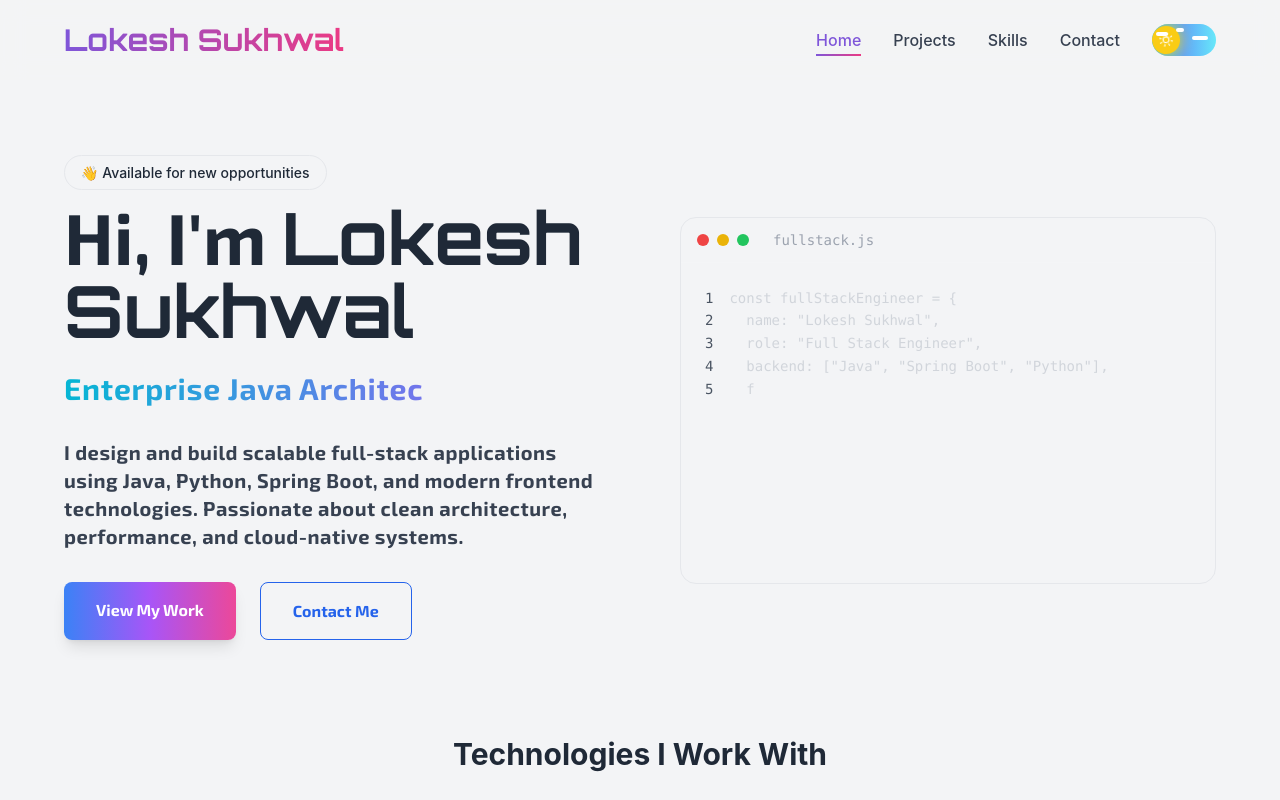
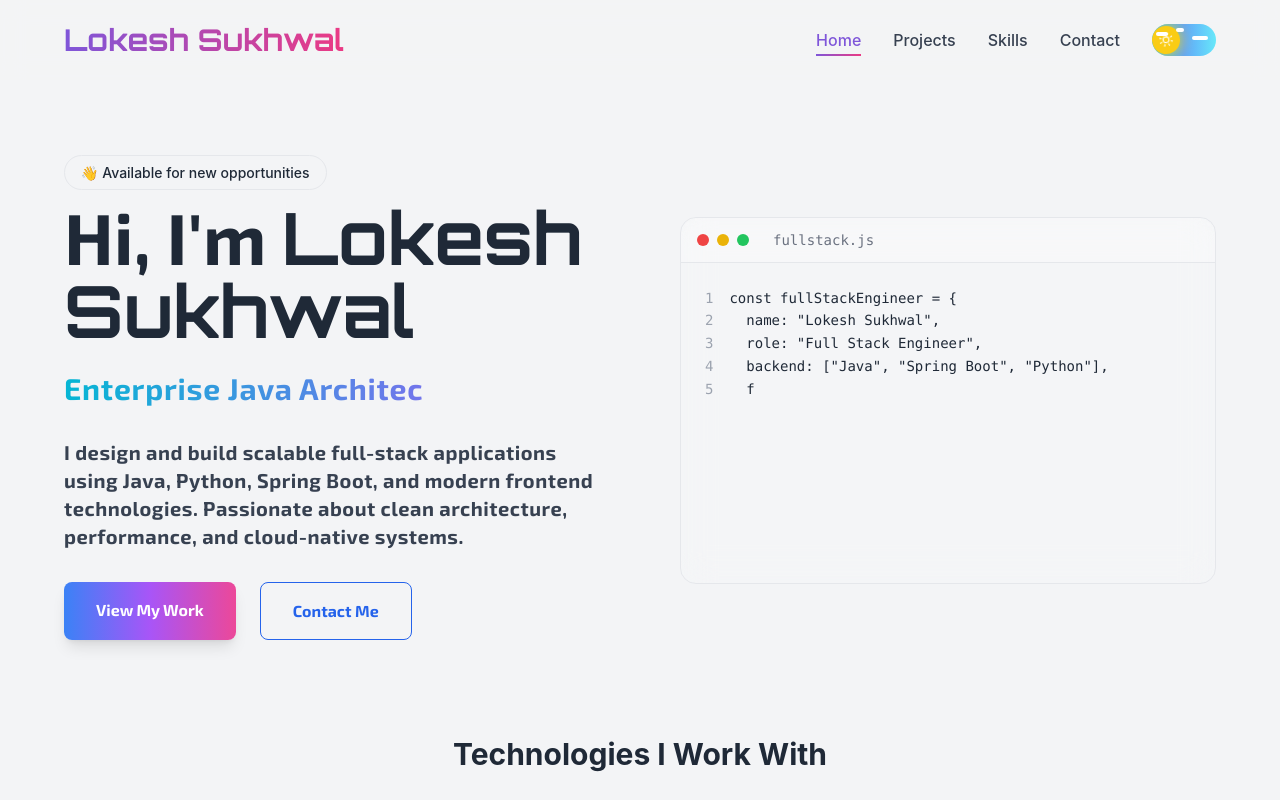
Before and after one commit to lokeshsukhwal/lokesh_portfolio, a React (Create React App) app: page / in a window 1280 px wide. Shown: the top 800 px of the page. Built offline with nearby package versions, Linux system fonts and the light colour scheme.

Commit message:
Update Skills, Home, and Loader components

```diff
--- a/src/components/Home.js
+++ b/src/components/Home.js
@@ -124,25 +124,25 @@ const Home = () => {
             transition={{ duration: 0.8, delay: 0.3 }}
             className="flex items-center justify-center"
           >
-            <div className="w-full max-w-2xl glass rounded-2xl overflow-hidden border border-primary/20">
+            <div className="w-full max-w-2xl glass-light dark:glass rounded-2xl overflow-hidden border border-primary/20 backdrop-blur-lg bg-white/10 dark:bg-[#0a0f1c]/30">
               {/* Header */}
-              <div className="bg-navy-light px-4 py-3 flex items-center gap-2 border-b border-white/10">
+              <div className="bg-white/20 dark:bg-navy-light/40 px-4 py-3 flex items-center gap-2 border-b border-gray-200 dark:border-white/10 backdrop-blur-sm">
                 <div className="flex gap-2">
                   <span className="w-3 h-3 rounded-full bg-red-500" />
                   <span className="w-3 h-3 rounded-full bg-yellow-500" />
                   <span className="w-3 h-3 rounded-full bg-green-500" />
                 </div>
-                <span className="text-sm text-gray-400 ml-4 font-mono">
+                <span className="text-sm text-gray-500 dark:text-gray-400 ml-4 font-mono">
                   fullstack.js
                 </span>
               </div>
 
               {/* Body */}
               <div className="p-6 font-mono text-sm min-h-[320px]">
-                <pre className="text-gray-300 whitespace-pre-wrap leading-relaxed">
+                <pre className="whitespace-pre-wrap leading-relaxed">
                   {displayedCode.split("\n").map((line, idx) => (
                     <div key={idx}>
-                      <span className="text-gray-600 select-none mr-4">
+                      <span className="text-gray-400 dark:text-gray-600 select-none mr-4">
                         {idx + 1}
                       </span>
 
@@ -154,7 +154,7 @@ const Home = () => {
                               ? "text-accent-cyan"
                               : line.includes(":")
                                 ? "text-primary"
-                                : "text-gray-300"
+                                : "text-gray-800 dark:text-gray-300"
                         }
                       >
                         {line}
--- a/src/components/Loader.js
+++ b/src/components/Loader.js
@@ -13,13 +13,13 @@ const Loader = ({ name = "Lokesh Sukhwal" }) => {
   };
 
   return (
-    <div className="fixed inset-0 z-50 flex items-center justify-center bg-[#0a0f1c]">
+    <div className="fixed inset-0 z-50 flex items-center justify-center bg-gray-50 dark:bg-[#0a0f1c] transition-colors duration-500 overflow-hidden">
       {/* ---------------- Animated Blocks Grid ---------------- */}
       <div className="relative w-48 h-48 grid grid-cols-3 gap-3">
         {[...Array(9)].map((_, i) => (
           <motion.div
             key={i}
-            className="w-10 h-10 sm:w-12 sm:h-12 bg-white/10 rounded-lg shadow-lg"
+            className="w-10 h-10 sm:w-12 sm:h-12 rounded-lg shadow-lg glass-light dark:glass"
             variants={blockVariants}
             animate="animate"
             transition={{ delay: i * 0.1 }}
@@ -30,7 +30,7 @@ const Loader = ({ name = "Lokesh Sukhwal" }) => {
       {/* ---------------- Central Name ---------------- */}
       <div className="absolute text-center">
         <motion.h1
-          className="flex justify-center text-3xl sm:text-4xl md:text-5xl font-orbitron tracking-wide text-white"
+          className="flex justify-center text-3xl sm:text-4xl md:text-5xl font-orbitron tracking-wide text-gray-900 dark:text-white"
           initial="hidden"
           animate="visible"
           variants={{
@@ -56,9 +56,9 @@ const Loader = ({ name = "Lokesh Sukhwal" }) => {
           initial={{ opacity: 0, y: 10 }}
           animate={{ opacity: 1, y: 0 }}
           transition={{ duration: 1.2, delay: 0.5 }}
-          className="mt-3 text-xs sm:text-sm tracking-widest text-gray-400 font-exo2 uppercase"
+          className="mt-3 text-xs sm:text-sm tracking-widest font-exo2 uppercase text-gray-700 dark:text-gray-300"
         >
-          Architecting Code, Delivering Excellence
+          Crafting Premium Full-Stack Experiences
         </motion.p>
       </div>
     </div>
```
